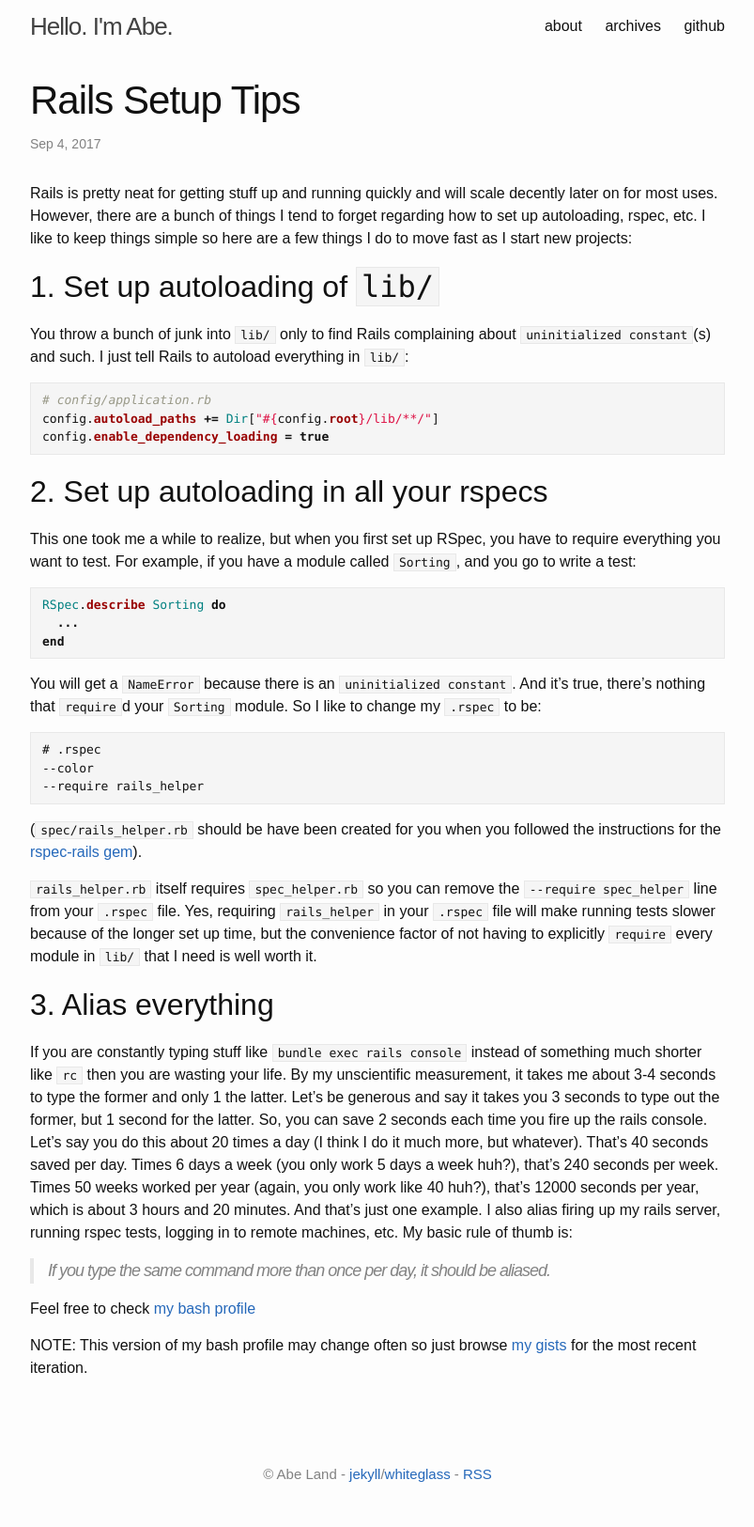
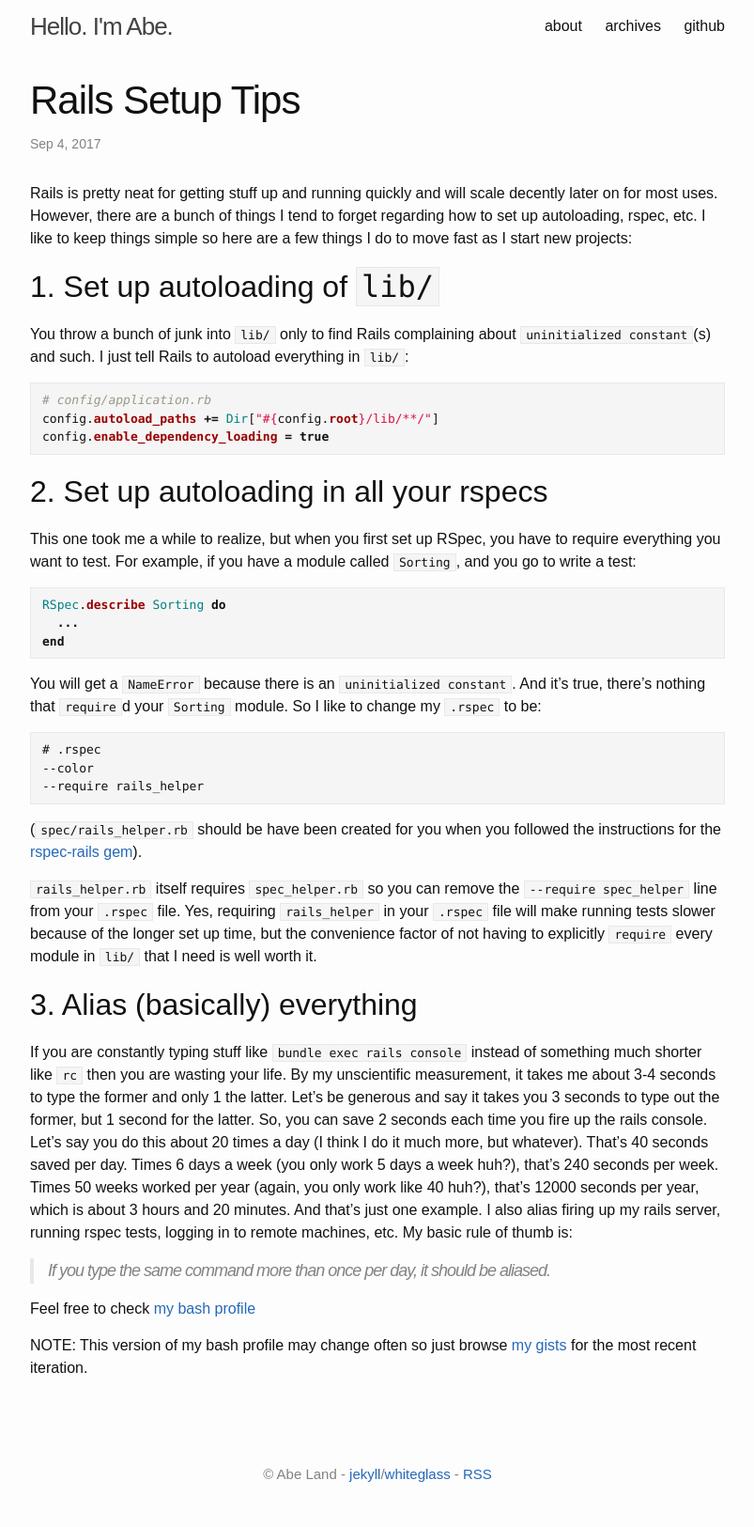
Before and after one commit to abeland/abeland.github.io, a Jekyll site: the page built from _posts/2017-09-04-rails-setup-tips.markdown, in a window 1280 px wide. Shown: the whole page at 94% size, without its empty margins (238-1041 px from the left). Built offline with Jekyll 4.4.1, drawn with Linux system fonts in a browser that asks for light colours; our own code applies the rules of GitHub Pages for plain Markdown files.

Commit message:
Update 2017-09-04-rails-setup-tips.markdown

```diff
--- a/_posts/2017-09-04-rails-setup-tips.markdown
+++ b/_posts/2017-09-04-rails-setup-tips.markdown
@@ -40,7 +40,7 @@
 Yes, requiring `rails_helper` in your `.rspec` file will make running tests slower because of the longer set up time, but
 the convenience factor of not having to explicitly `require` every module in `lib/` that I need is well worth it.
 
-## 3. Alias everything
+## 3. Alias (basically) everything
 
 If you are constantly typing stuff like `bundle exec rails console` instead of something much shorter like `rc` then you are wasting your life.
 By my unscientific measurement, it takes me about 3-4 seconds to type the former and only 1 the latter. Let's be generous and
```
